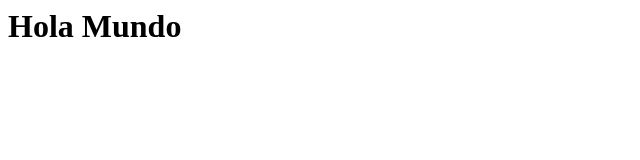
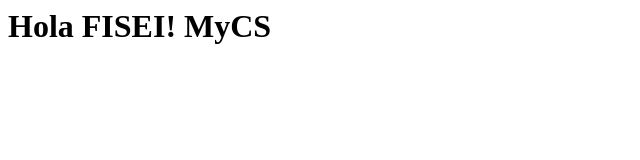
Before and after one commit to TMPixel/proyecto_github, a plain HTML site: page index.html in a window 1280 px wide. Shown: the whole page, without its empty margins (0-640 px from the left). Drawn offline with Linux system fonts and the light colour scheme.

Commit message:
Se agregó MyCS

```diff
--- a/index.html
+++ b/index.html
@@ -1 +1 @@
-<h1>Hola Mundo</h1>
+<h1>Hola FISEI! MyCS</h1>
```
